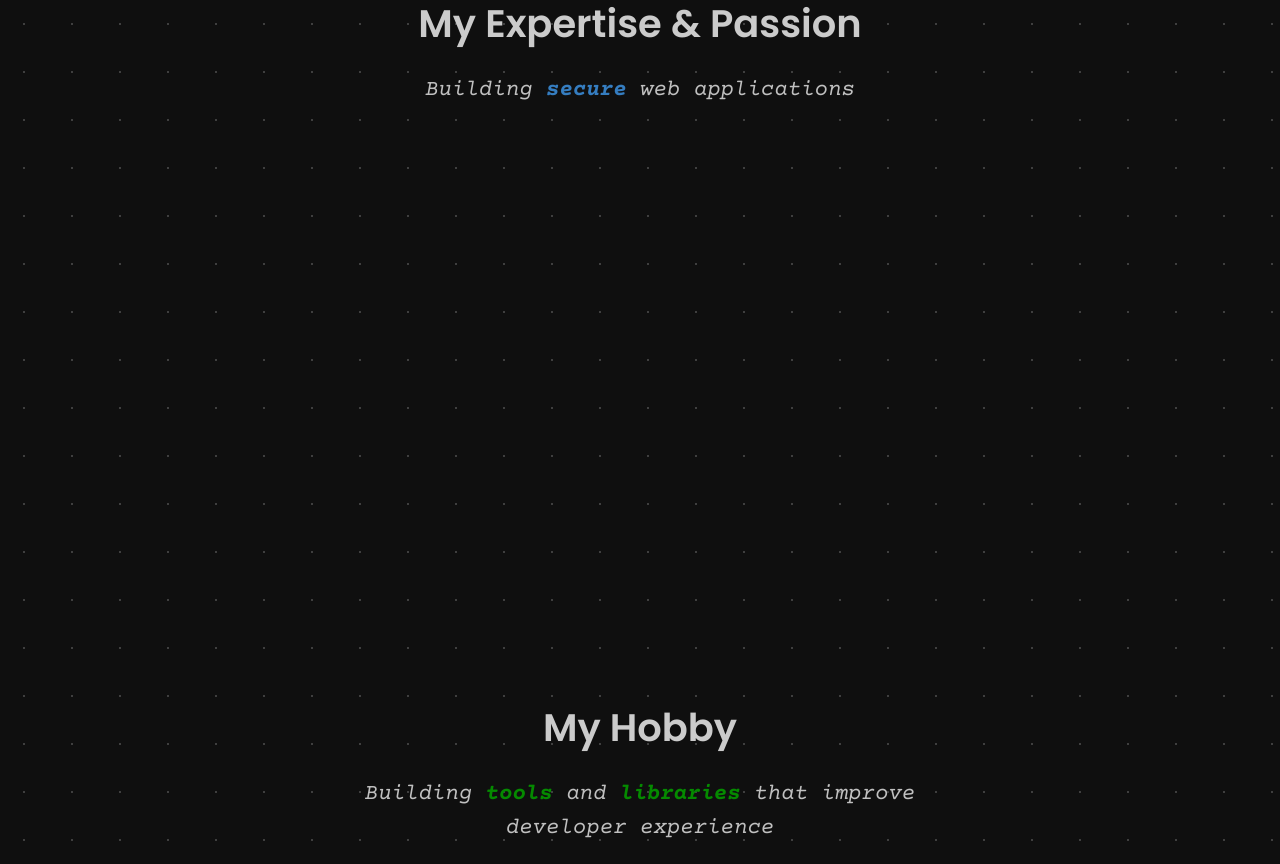
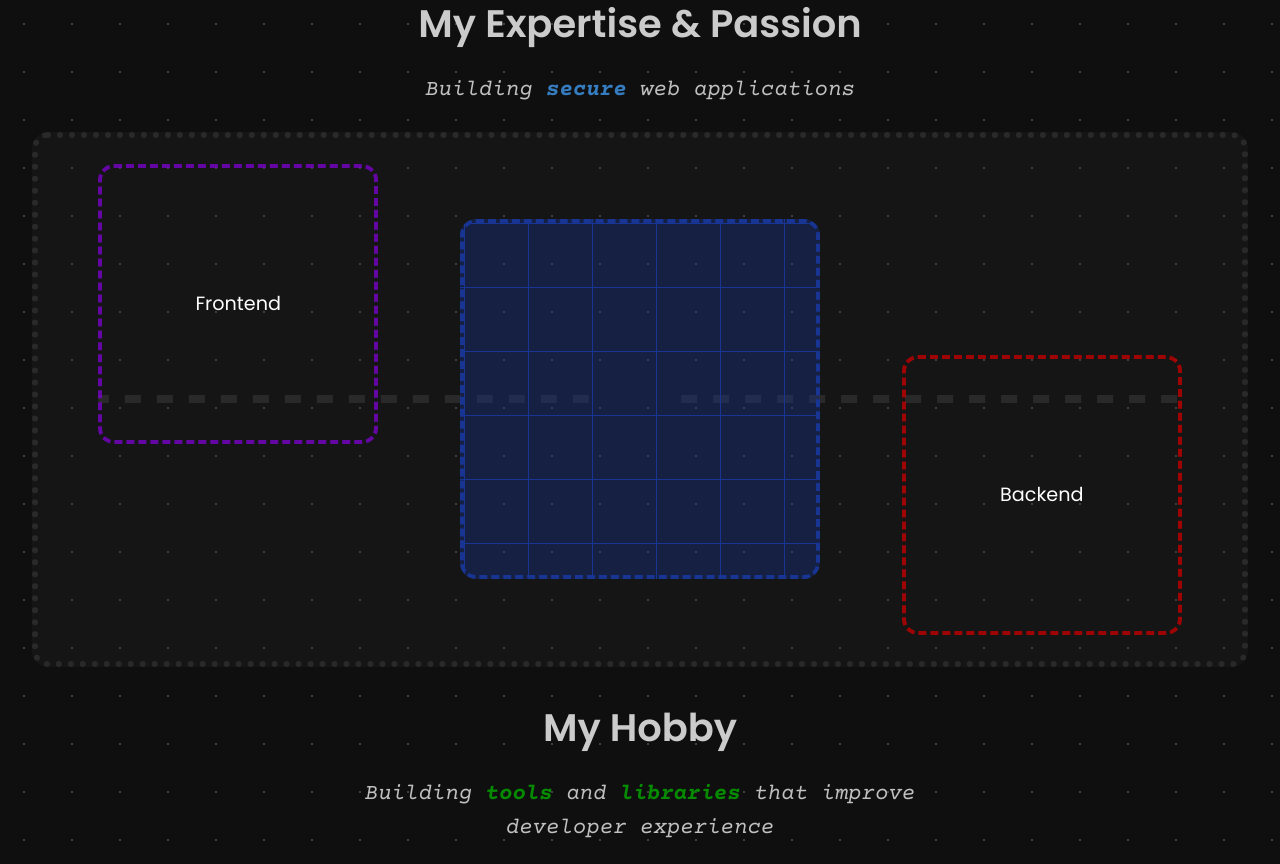
Before and after one commit to LexBorisoff/borisoff.dev, a React (Vite) app: page / in a window 1280 px wide. Shown: the part 960-1824 px from the top of the page. Built offline with nearby package versions, Linux system fonts and the light colour scheme.

Commit message:
feat: added draggable components to expertise section

```diff
--- a/package.json
+++ b/package.json
@@ -20,6 +20,7 @@
   "dependencies": {
     "react": "^18.3.1",
     "react-dom": "^18.3.1",
+    "react-draggable": "^4.4.6",
     "react-icons": "^5.4.0",
     "styled-components": "^6.1.14"
   },
--- a/src/components/about/expertise.tsx
+++ b/src/components/about/expertise.tsx
@@ -1,5 +1,6 @@
 import { useEffect, useState } from 'react';
-import { styled, keyframes } from 'styled-components';
+import Draggable from 'react-draggable';
+import { styled, keyframes, css } from 'styled-components';
 
 import Title, { Subtitle } from '../title/title';
 
@@ -10,11 +11,13 @@ const animation = {
 
 const ExpertiseSection = styled.section`
   position: relative;
-  height: 45rem;
+  height: 90vh;
+  min-height: 40rem;
   display: flex;
   flex-direction: column;
   align-items: center;
   padding-top: 1rem;
+  user-select: none;
 `;
 
 const enter = keyframes`
@@ -50,6 +53,130 @@ const AdjectiveSpan = styled.span`
   animation:
     ${enter} ${animation.time}s forwards,
     ${exit} ${animation.time}s ${animation.delay}s ease-in-out forwards;
+`;
+
+const WebsiteContainer = styled.div`
+  position: relative;
+  flex: 1 100%;
+  width: 95%;
+  display: flex;
+  background: #4949491d;
+  border: 0.4rem dotted #363636a6;
+  border-radius: 1rem;
+`;
+
+const moveDashesRight = keyframes`
+  from {
+    background-position: 0 0;
+  }
+  to {
+    background-position: 4rem 0;
+  }
+`;
+
+const moveDashesLeft = keyframes`
+  from {
+    background-position: 0 0;
+  }
+  to {
+    background-position: -4rem 0;
+  }
+`;
+
+interface ProcessLineProps {
+  $direction: 'right' | 'left';
+  $position: 'right' | 'left';
+}
+const ProcessLine = styled.div<ProcessLineProps>`
+  position: absolute;
+  top: 50%;
+  transform: translate(0, -50%);
+  height: 0.5rem;
+  width: 42%;
+  border-radius: 1rem;
+  background: linear-gradient(to right, #3636369d 1rem, transparent 1rem);
+  background-size: 2rem 100%;
+  ${({ $position }) => css`
+    ${$position}: 5%;
+  `}
+
+  ${({ $direction }) => {
+    if ($direction === 'right') {
+      return css`
+        animation: ${moveDashesRight} 2s linear infinite;
+      `;
+    }
+    if ($direction === 'left') {
+      return css`
+        animation: ${moveDashesLeft} 2s linear infinite;
+      `;
+    }
+    return null;
+  }}
+`;
+
+const Website = styled.div`
+  position: absolute;
+  top: 50%;
+  left: 50%;
+  height: 45vh;
+  width: 45vh;
+  transform: translate(-50%, -50%);
+  border: 0.3rem dashed #183594;
+  border-radius: 1rem;
+  display: grid;
+  place-content: center;
+  overflow: hidden;
+  background-color: #1835945e;
+  background-size: 4rem 4rem;
+  background-image: linear-gradient(to right, #183594 1px, transparent 1px),
+    linear-gradient(to bottom, #183594 1px, transparent 1px);
+`;
+
+const DraggableFrontend = styled.div`
+  position: absolute;
+  top: 5%;
+  left: 5%;
+  height: 35vh;
+  width: 35vh;
+  padding: 2rem;
+  border: 0.3rem dashed #8a00e6ae;
+  border-radius: 1rem;
+  display: grid;
+  place-content: center;
+  text-align: center;
+  cursor: grab;
+  font-size: 1.2rem;
+
+  &:hover {
+    background-color: #8a00e65a;
+    background-size: 2rem 2rem;
+    background-image: linear-gradient(to right, #8a00e6ae 1px, transparent 1px),
+      linear-gradient(to bottom, #8a00e6ae 1px, transparent 1px);
+  }
+`;
+
+const DraggableBackend = styled.div`
+  position: absolute;
+  bottom: 5%;
+  right: 5%;
+  height: 35vh;
+  width: 35vh;
+  padding: 2rem;
+  border: 0.3rem dashed #be0202d2;
+  border-radius: 1rem;
+  display: grid;
+  place-content: center;
+  text-align: center;
+  font-size: 1.2rem;
+  cursor: grab;
+
+  &:hover {
+    background-color: #990000a7;
+    background-size: 2rem 2rem;
+    background-image: linear-gradient(to right, #be0202d2 1px, transparent 1px),
+      linear-gradient(to bottom, #be0202d2 1px, transparent 1px);
+  }
 `;
 
 const adjectives = [
@@ -93,6 +220,20 @@ export default function Expertise(): React.ReactNode {
         Building <AdjectiveSpan key={adjective}>{adjective}</AdjectiveSpan> web
         applications
       </Subtitle>
+
+      <WebsiteContainer>
+        <ProcessLine $position="left" $direction="right" />
+        <ProcessLine $position="right" $direction="left" />
+        <Website />
+
+        <Draggable bounds="parent">
+          <DraggableFrontend>Frontend</DraggableFrontend>
+        </Draggable>
+
+        <Draggable bounds="parent">
+          <DraggableBackend>Backend</DraggableBackend>
+        </Draggable>
+      </WebsiteContainer>
     </ExpertiseSection>
   );
 }
--- a/src/components/about/hobby.tsx
+++ b/src/components/about/hobby.tsx
@@ -36,27 +36,6 @@ const ProjectsContainer = styled.div`
   -webkit-mask-image: ${maskImage};
 `;
 
-interface IconWrapperMaskProps {
-  color: string;
-  coords: {
-    x: number;
-    y: number;
-  };
-}
-
-const IconWrapperMask = styled.div<IconWrapperMaskProps>`
-  position: absolute;
-  z-index: 0;
-  top: 0;
-  left: 0;
-  height: 100%;
-  width: 100%;
-  flex: 1;
-  background: ${({ color, coords: { x, y } }) =>
-    `radial-gradient(10rem 10rem at ${x}% ${y}%, ${color}, transparent)`};
-  visibility: hidden;
-`;
-
 const ProjectWrapper = styled.div`
   flex: 0 0 20rem;
   height: 22rem;
@@ -73,8 +52,12 @@ const ProjectWrapper = styled.div`
     box-shadow: 0 0 3px 2px #035e00a7;
     border-color: #035e00a7;
 
-    ${IconWrapperMask} {
+    .icon-wrapper-mask {
       visibility: visible;
+    }
+
+    .docs-link-button {
+      background: #035e00a7;
     }
   }
 `;
@@ -96,6 +79,26 @@ const IconWrapper = styled.div`
     ),
     linear-gradient(to bottom, ${gridLineColor} 1px, transparent 1px);
   background-position: -2px -2px;
+`;
+
+interface IconWrapperMaskProps {
+  color: string;
+  coords: {
+    x: number;
+    y: number;
+  };
+}
+const IconWrapperMask = styled.div<IconWrapperMaskProps>`
+  position: absolute;
+  z-index: 0;
+  top: 0;
+  left: 0;
+  height: 100%;
+  width: 100%;
+  flex: 1;
+  background: ${({ color, coords: { x, y } }) =>
+    `radial-gradient(10rem 10rem at ${x}% ${y}%, ${color}, transparent)`};
+  visibility: hidden;
 `;
 
 const ProjectInto = styled.div`
@@ -141,10 +144,6 @@ const DocsLink = styled.a`
     font-family: 'Courier Prime', 'Courier New', Courier, monospace;
     background: #252525;
     transition: background 0.5s;
-
-    &:hover {
-      background: #035e00a7;
-    }
   }
 `;
 
@@ -161,8 +160,16 @@ export default function Packages(): React.ReactNode {
         {nodeProjects.map(({ name, Icon, description, url }) => (
           <ProjectWrapper key={name}>
             <IconWrapper>
-              <IconWrapperMask color="#035e00a7" coords={{ x: 90, y: 0 }} />
-              <IconWrapperMask color="#5e00008b" coords={{ x: 0, y: 90 }} />
+              <IconWrapperMask
+                className="icon-wrapper-mask"
+                color="#035e00a7"
+                coords={{ x: 90, y: 0 }}
+              />
+              <IconWrapperMask
+                className="icon-wrapper-mask"
+                color="#5e00008b"
+                coords={{ x: 0, y: 90 }}
+              />
               <Icon size="3rem" />
             </IconWrapper>
 
@@ -172,7 +179,7 @@ export default function Packages(): React.ReactNode {
             </ProjectInto>
 
             <DocsLink href={url} target="_blank" rel="noopener noreferrer">
-              <button>Docs</button>
+              <button className="docs-link-button">Docs</button>
             </DocsLink>
           </ProjectWrapper>
         ))}
--- a/src/components/about/stack.tsx
+++ b/src/components/about/stack.tsx
@@ -44,7 +44,7 @@ const Slider = styled.div<SliderProps>`
       : null}
 `;
 
-const maskImage = `linear-gradient(450deg,transparent 0,#000000 15%,#000000 85%,transparent 100%)`;
+const maskImage = `linear-gradient(90deg,transparent 0,#000000 15%,#000000 85%,transparent 100%)`;
 const SliderWrapper = styled.div`
   flex: 1;
   width: 100%;
@@ -64,7 +64,7 @@ const SliderWrapper = styled.div`
 const Logo = styled.div`
   min-width: 6rem;
   height: 6rem;
-  border-radius: 1rem;
+  border-radius: 0.7rem;
   overflow: hidden;
   object-fit: contain;
 
```
Also changed, not shown: 1 other file (tests, documents, lock files or other folders).
